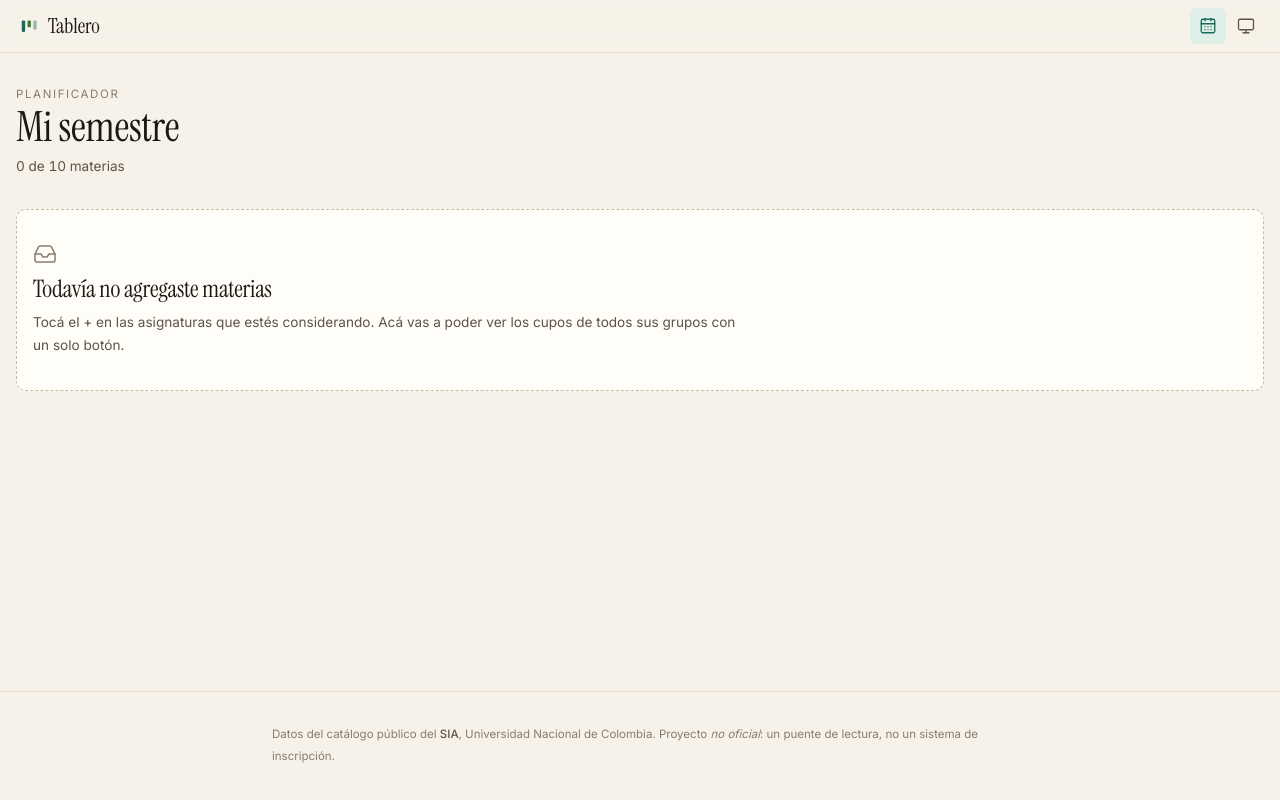
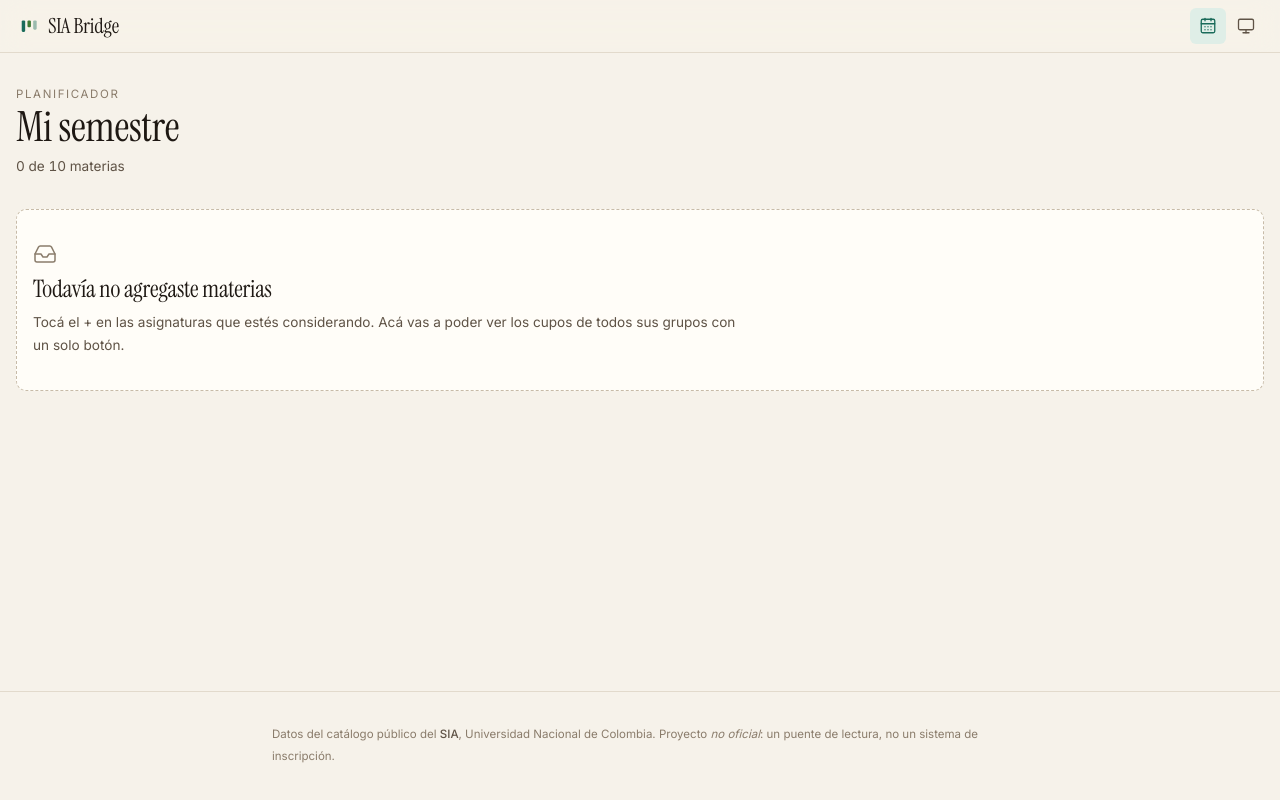
Before and after one commit to gabotachak/sia-unal-bridge, a React (Vite) app in the folder web/: page /semestre in a window 1280 px wide. Built offline with nearby package versions, Linux system fonts and the light colour scheme.

Commit message:
refactor: rename project to SIA Bridge and adjust topbar layout and document title

```diff
--- a/web/index.html
+++ b/web/index.html
@@ -3,7 +3,7 @@
   <head>
     <meta charset="UTF-8" />
     <meta name="viewport" content="width=device-width, initial-scale=1.0" />
-    <title>Tablero · catálogo SIA</title>
+    <title>SIA Bridge · catálogo de asignaturas</title>
     <meta
       name="description"
       content="Catálogo de asignaturas de la Universidad Nacional de Colombia. Cupos con su edad, siempre."
--- a/web/src/components/Topbar.css
+++ b/web/src/components/Topbar.css
@@ -90,7 +90,7 @@
   max-width: 30rem;
   height: 2.25rem;
   padding: 0 0.4rem 0 0.55rem;
-  margin-left: var(--gap-xs);
+  margin-right: var(--gap-xs);
   border: 1px solid var(--rule);
   border-radius: var(--radius-sm);
   background: var(--surface);
--- a/web/src/components/Topbar.tsx
+++ b/web/src/components/Topbar.tsx
@@ -35,18 +35,21 @@ export function Topbar({ freshness }: { freshness?: F | null }) {
   return (
     <header className="bar">
       <div className="bar__inner">
-        <Link className="brand" to="/" aria-label="Tablero — inicio">
+        <Link className="brand" to="/" aria-label="SIA Bridge — inicio">
           <svg className="brand__mark" viewBox="0 0 32 32" aria-hidden="true">
             <rect x="3" y="6" width="6" height="20" rx="2" />
             <rect className="brand__mark--ok" x="13" y="6" width="6" height="12" rx="2" />
             <rect className="brand__mark--faint" x="23" y="6" width="6" height="16" rx="2" />
           </svg>
-          <span className="brand__word">Tablero</span>
+          <span className="brand__word">SIA Bridge</span>
         </Link>
+
+        <div className="bar__spacer" />
 
         {/* El plan elegido. Es contexto y es puerta: dice de qué plan es todo
             lo que hay debajo, y al tocarlo se cambia. El chevron doble es la
-            convención de "acá se elige entre varios". */}
+            convención de "acá se elige entre varios". Vive con el resto de
+            controles, a la derecha. */}
         {sel && (
           <Link className="planchip" to="/plan">
             <span className="planchip__code tnum">{sel.program}</span>
@@ -56,8 +59,6 @@ export function Topbar({ freshness }: { freshness?: F | null }) {
             <span className="sr-only">Cambiar de plan</span>
           </Link>
         )}
-
-        <div className="bar__spacer" />
 
         <Freshness value={freshness ?? null} />
 
```
